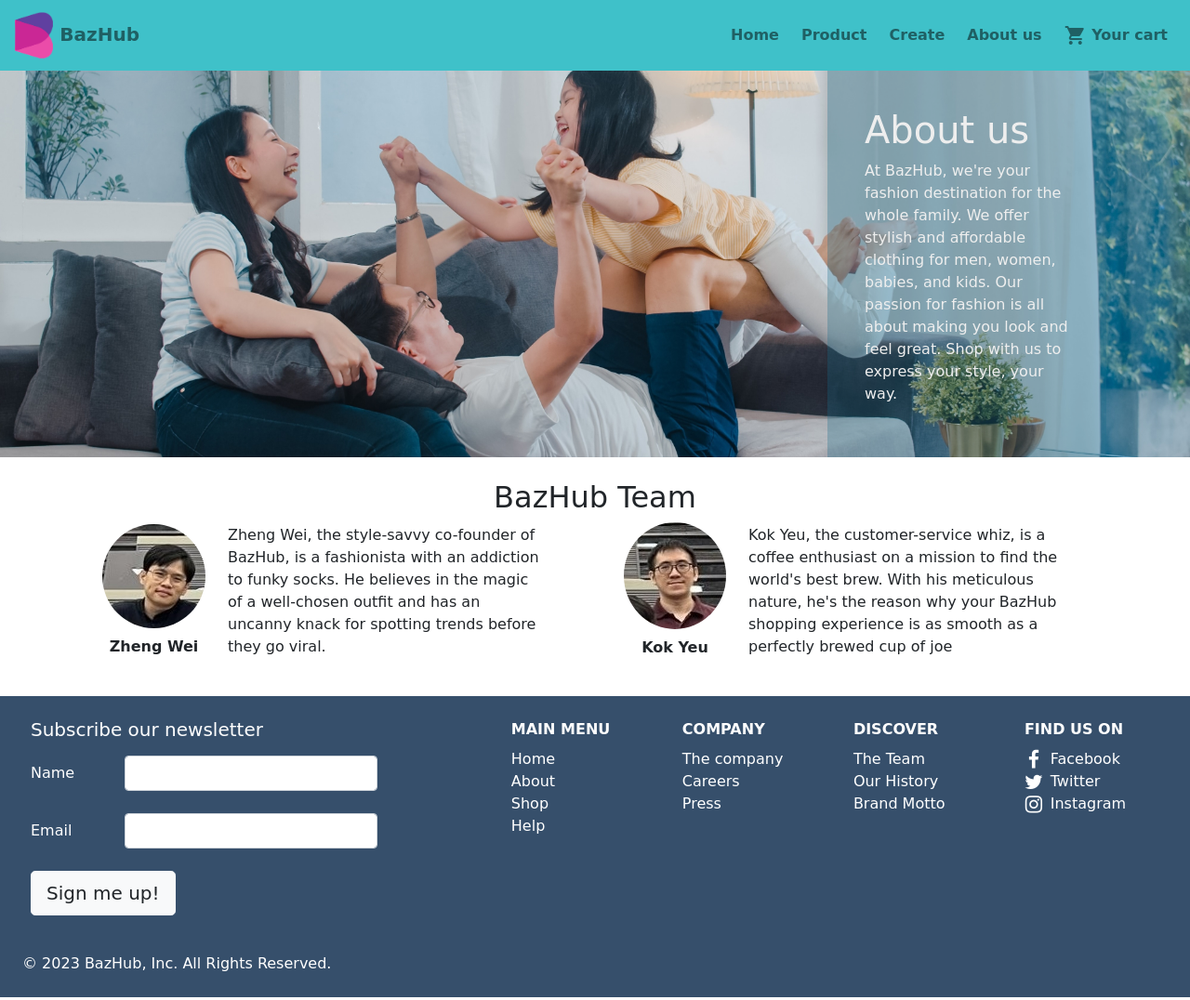
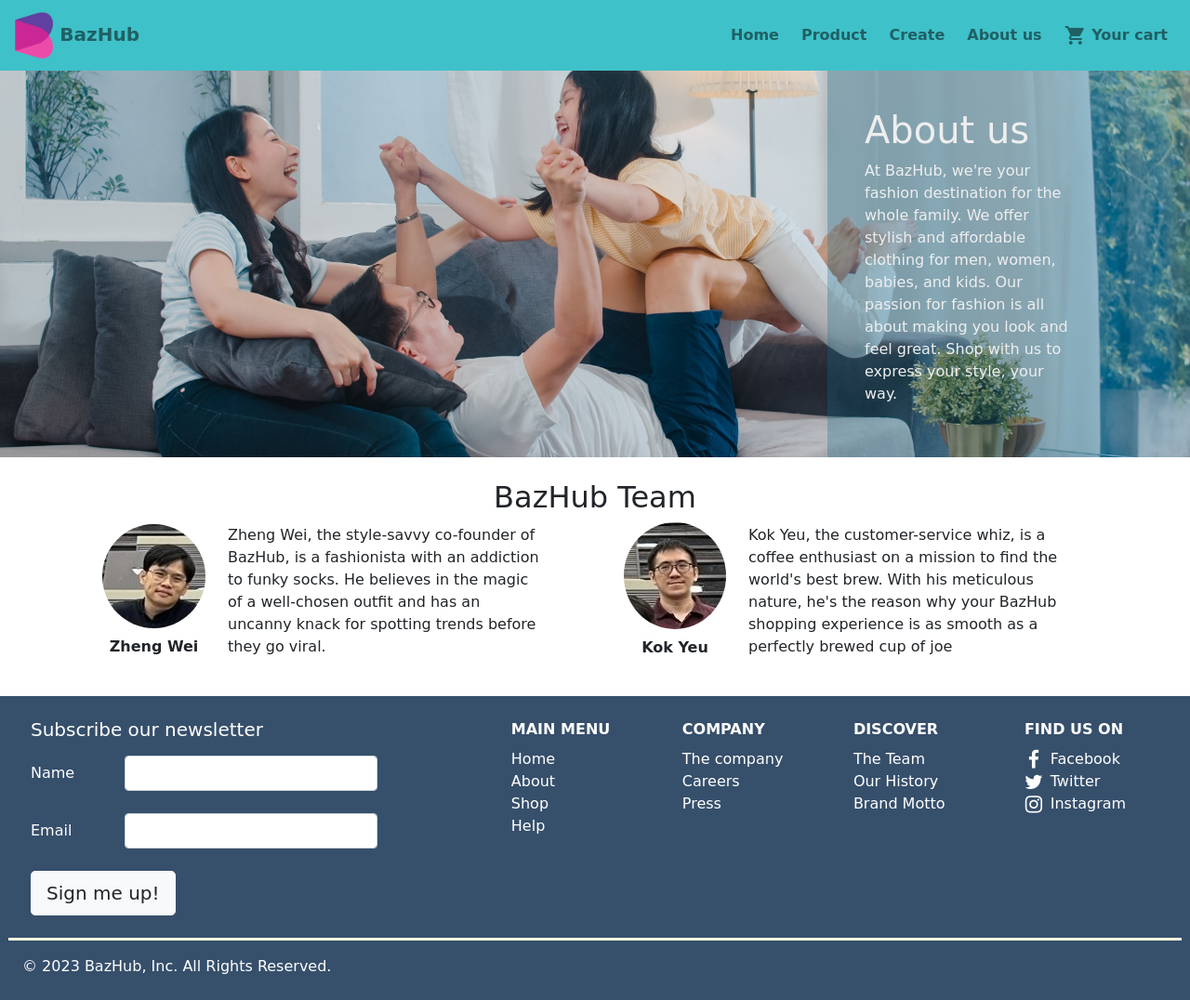
Before and after one commit to MagmaPlus6/SCTP-Team-3, a plain HTML site: page ecommerce-website/about.html in a window 1280 px wide. Shown: the whole page at 93% size. Drawn offline with nearby package versions, Linux system fonts and the light colour scheme.

Commit message:
Minor changes

```diff
--- a/ecommerce-website/css/styles.css
+++ b/ecommerce-website/css/styles.css
@@ -146,6 +146,11 @@ a.btn.btn-primary{justify-content: center;}
     text-decoration: underline;
 }
 
+footer {
+    border-top: #FEFFDE solid;
+    background-color: #364F6B;
+}
+
 /* --------------------- Item form page--------------------- */
 /* upload product image section  */
 
```
Also changed, not shown: ecommerce-website/Home.html (+1 -1 lines), ecommerce-website/product_list.html (+1 -1 lines).
